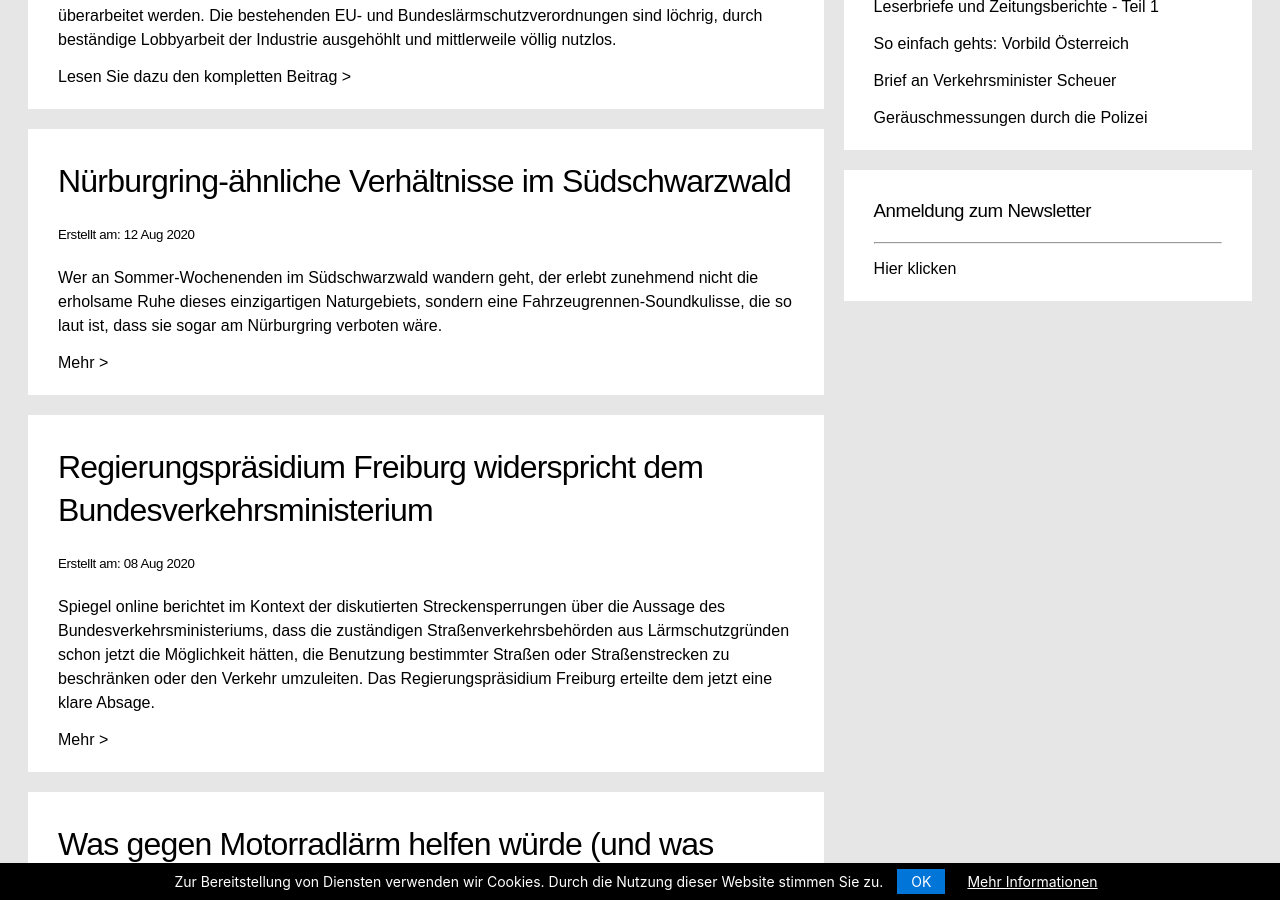
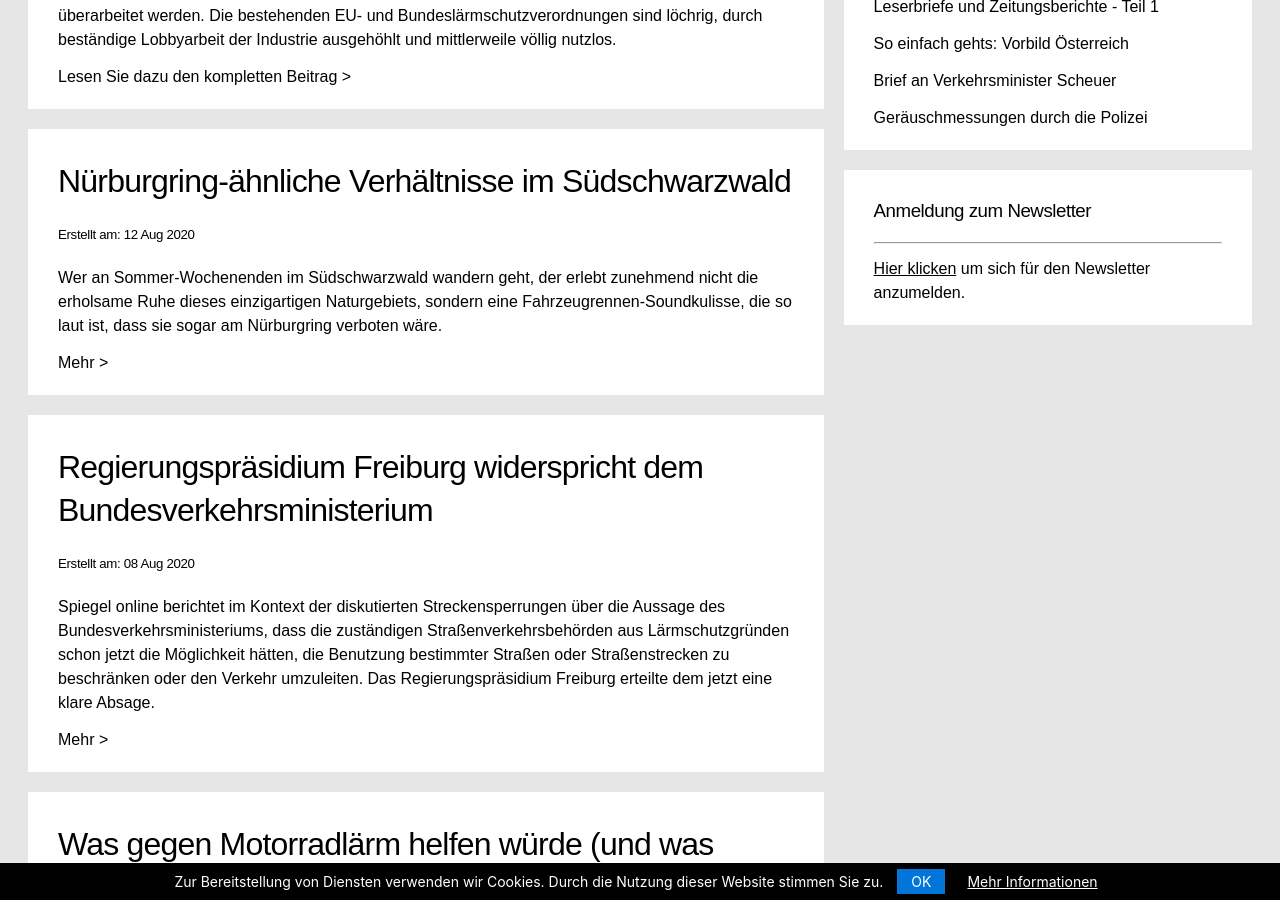
Before and after one commit to rettet-die-stille/rettet-die-stille.github.io, a Jekyll site: the page built from index.md, in a window 1280 px wide and 900 px high, scrolled down 763 px. Built offline with Jekyll 4.4.1, drawn with Linux system fonts in a browser that asks for light colours.

Commit message:
Update defaultmodern.html

```diff
--- a/_layouts/defaultmodern.html
+++ b/_layouts/defaultmodern.html
@@ -113,7 +113,7 @@ layout: default
         <div class="card">
           <h3>Anmeldung zum Newsletter</h3>
           <hr>
-          <p><a href="http://eepurl.com/ha88dz">Hier klicken</a></p>
+          <p><span style='text-decoration: underline;'><a href="http://eepurl.com/ha88dz">Hier klicken</a></span> um sich für den Newsletter anzumelden.</p>
         </div>
       </div>
     </div>
```
